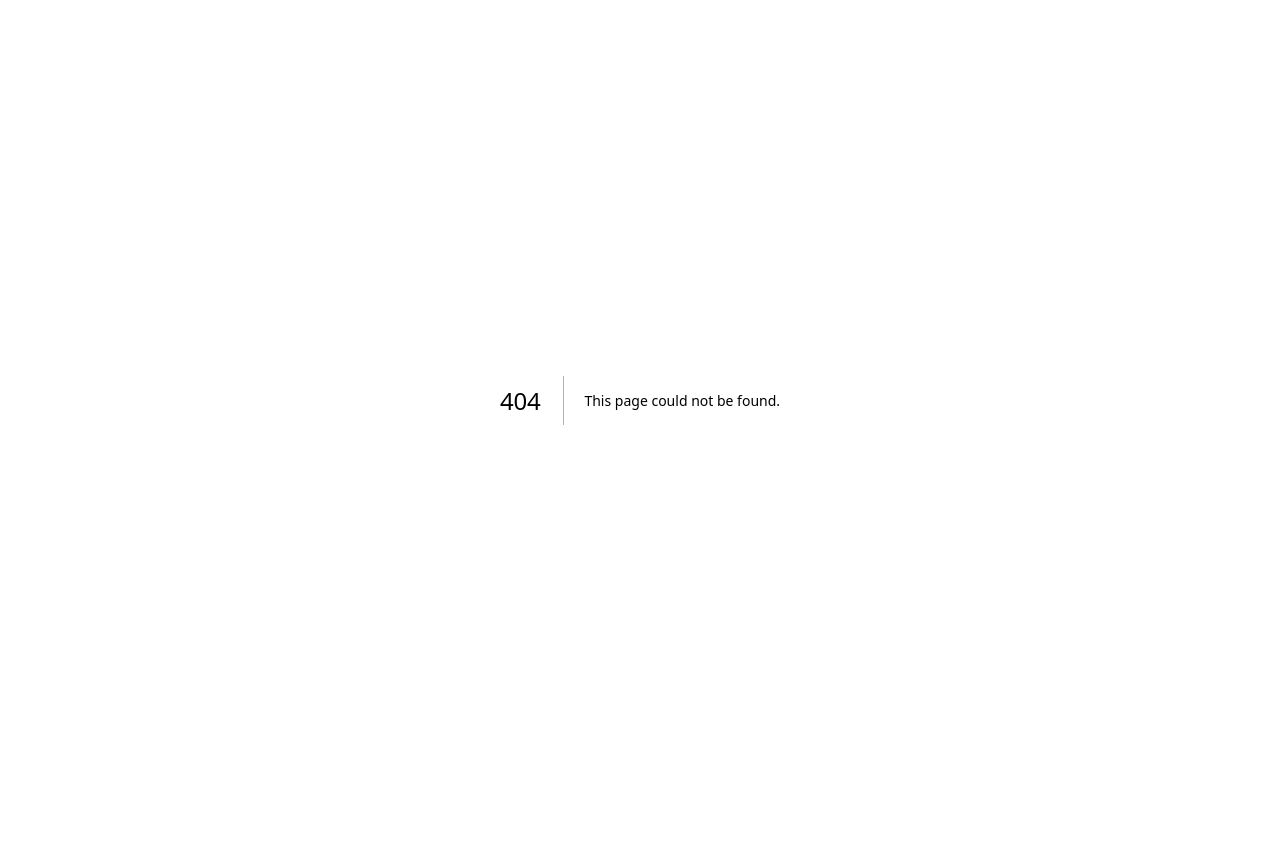
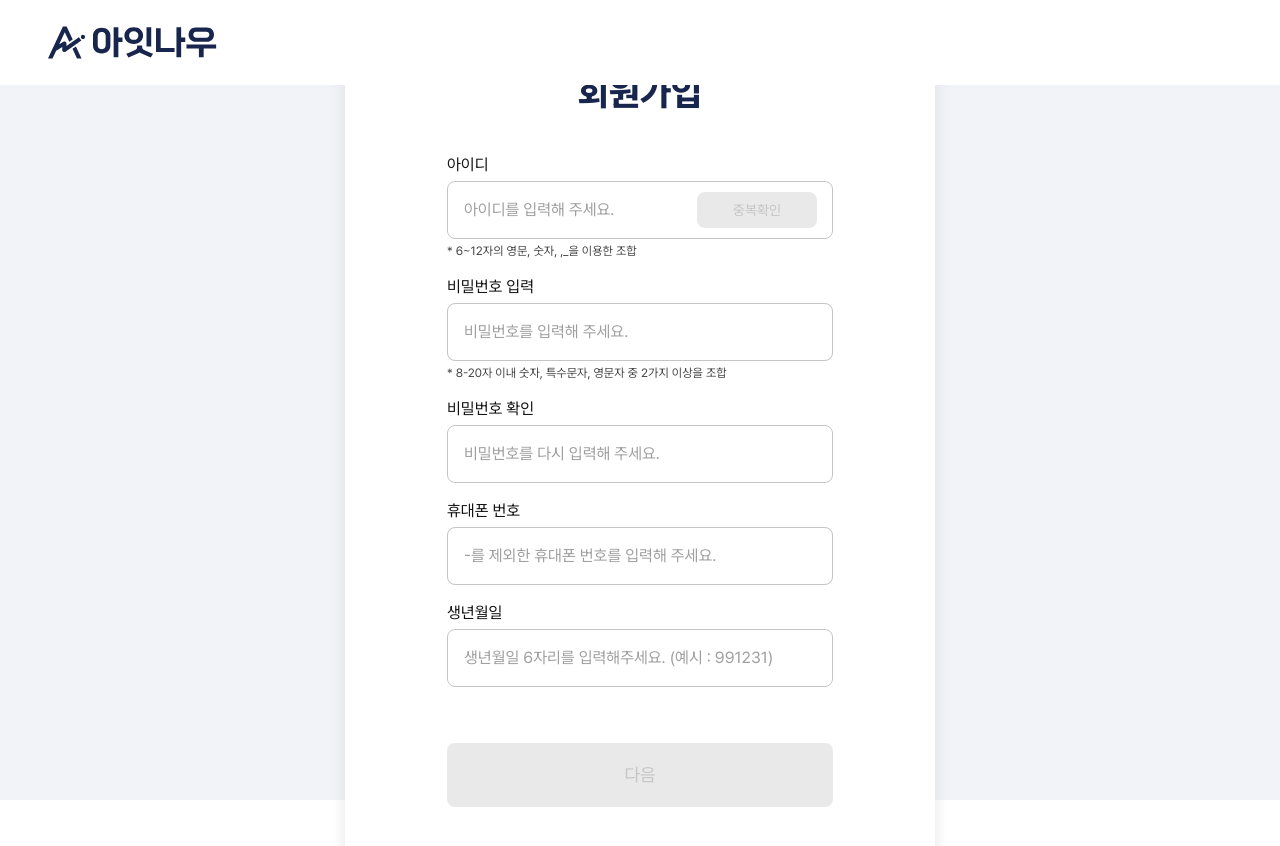
Before and after one commit to spectrum-6/Team-6-Aightnow, a Next.js app: page /signUp/register in a window 1280 px wide. Before the commit this address had no page. Shown: the top 846 px of the page. Before the commit the page ends 800 px from the top, so only its background shows below. Built offline with nearby package versions, Linux system fonts and the light colour scheme.

Commit message:
Feat: 회원가입 페이지 생성

```diff
--- /dev/null
+++ b/src/app/(account)/signUp/profile/page.tsx
@@ -0,0 +1,40 @@
+"use client";
+
+import DuplicateCheckInput from "@/components/DuplicateCheckInput";
+import AccountFormBox from "@/containers/account/AccountFormBox";
+import Image from "next/image";
+import { useState } from "react";
+
+export default function Profile() {
+  const [userNickname, setUserNickname] = useState("");
+
+  return (
+    <>
+      <AccountFormBox>
+        <h3 className="text-navy-900 font-extrabold text-center mb-10">
+          프로필 설정
+        </h3>
+
+        <form>
+          <button type="button" className="w-[120px] h-[120px] mb-6">
+            <Image
+              src={"/images/profile_img.png"}
+              alt="사용자 기본 프로필"
+              width={120}
+              height={120}
+            />
+          </button>
+
+          <DuplicateCheckInput
+            type="text"
+            name="nickname"
+            inputValue={userNickname}
+            setInputValue={(e) => setUserNickname(e.target.value)}
+            placeholder="닉네임을 입력해 주세요."
+            label="닉네임"
+          />
+        </form>
+      </AccountFormBox>
+    </>
+  );
+}
--- /dev/null
+++ b/src/app/(account)/signUp/register/page.tsx
@@ -0,0 +1,126 @@
+"use client";
+
+import TextButton from "@/components/Button/TextButton";
+import DuplicateCheckInput from "@/components/DuplicateCheckInput";
+import Input from "@/components/Input";
+import AccountFormBox from "@/containers/account/AccountFormBox";
+import Link from "next/link";
+import { ChangeEvent, useEffect, useState } from "react";
+
+export default function Register() {
+  // input 값 상태 관리
+  const [formFields, setFormFields] = useState({
+    id: "",
+    password: "",
+    passwordConfirm: "",
+    phoneNumber: "",
+    birthDate: "",
+  });
+
+  const { id, password, passwordConfirm, phoneNumber, birthDate } = formFields;
+
+  const [isPasswordConfirmError, setPasswordConfirmError] = useState(false);
+
+  const handleInputChange = (e: ChangeEvent<HTMLInputElement>) => {
+    const { name, value } = e.target;
+
+    if (name === "passwordConfirm" && value !== password) {
+      setPasswordConfirmError(true);
+    } else if (name === "passwordConfirm" && value === password) {
+      setPasswordConfirmError(false);
+    }
+
+    setFormFields((prevFields) => ({
+      ...prevFields,
+      [name]: value,
+    }));
+  };
+
+  // 버튼의 활성화 여부
+  const [isButtonEnable, setButtonEnable] = useState(false);
+  // userName, userPhoneNumber 값이 유효한지 확인하여 버튼 활성화
+  useEffect(() => {
+    const isFormValid = Object.values(formFields).every(
+      (field) => field.trim() !== ""
+    );
+    setButtonEnable(isFormValid);
+  }, [formFields]);
+
+  return (
+    <>
+      <AccountFormBox>
+        <h3 className="text-navy-900 font-extrabold text-center mb-10">
+          회원가입
+        </h3>
+
+        <form>
+          <div className="flex flex-col gap-4 mb-14">
+            <DuplicateCheckInput
+              type="text"
+              name="id"
+              inputValue={id}
+              setInputValue={handleInputChange}
+              placeholder="아이디를 입력해 주세요."
+              label="아이디"
+              caption="*  6~12자의 영문, 숫자, ,_을 이용한 조합"
+            />
+
+            <Input
+              type="password"
+              name="password"
+              inputValue={password}
+              setInputValue={handleInputChange}
+              placeholder="비밀번호를 입력해 주세요."
+              label="비밀번호 입력"
+              caption="*  8-20자 이내 숫자, 특수문자, 영문자 중 2가지 이상을 조합"
+            />
+
+            <Input
+              type="password"
+              name="passwordConfirm"
+              inputValue={passwordConfirm}
+              setInputValue={handleInputChange}
+              placeholder="비밀번호를 다시 입력해 주세요."
+              label="비밀번호 확인"
+              state={isPasswordConfirmError ? "warning" : null}
+              caption={
+                isPasswordConfirmError
+                  ? "동일한 비밀번호가 아닙니다. 다시 확인 후 입력해 주세요."
+                  : ""
+              }
+            />
+
+            <Input
+              type="number"
+              name="phoneNumber"
+              inputValue={phoneNumber}
+              setInputValue={handleInputChange}
+              placeholder="-를 제외한 휴대폰 번호를 입력해 주세요."
+              label="휴대폰 번호"
+            />
+
+            <Input
+              type="number"
+              name="birthDate"
+              inputValue={birthDate}
+              setInputValue={handleInputChange}
+              placeholder="생년월일 6자리를 입력해주세요. (예시 : 991231)"
+              label="생년월일"
+            />
+          </div>
+
+          <Link href={"/signUp/profile"}>
+            <TextButton
+              type="button"
+              variant={isButtonEnable ? "primary" : "disable"}
+              size="lg"
+              disabled={!isButtonEnable}
+            >
+              다음
+            </TextButton>
+          </Link>
+        </form>
+      </AccountFormBox>
+    </>
+  );
+}
--- /dev/null
+++ b/src/app/(account)/signUp/verify/page.tsx
@@ -0,0 +1,66 @@
+"use client";
+
+import TextButton from "@/components/Button/TextButton";
+import Input from "@/components/Input";
+import AccountFormBox from "@/containers/account/AccountFormBox";
+import Link from "next/link";
+import { useEffect, useState } from "react";
+
+export default function Verify() {
+  // input 값 상태 관리
+  const [userName, setUserName] = useState("");
+  const [userEmail, setUserEmail] = useState("");
+
+  // 버튼의 활성화 여부
+  const [isButtonEnable, setButtonEnable] = useState(false);
+
+  // userName, userPhoneNumber 값이 유효한지 확인하여 버튼 활성화
+  useEffect(() => {
+    if (userName.trim() !== "" && userEmail.trim() !== "") {
+      setButtonEnable(true);
+    } else {
+      setButtonEnable(false);
+    }
+  }, [userName, userEmail]);
+
+  return (
+    <>
+      <AccountFormBox>
+        <h3 className="text-navy-900 font-extrabold text-center mb-10">
+          본인인증
+        </h3>
+
+        <form>
+          <div className="flex flex-col gap-4 mb-14">
+            <Input
+              type="text"
+              name="name"
+              inputValue={userName}
+              setInputValue={(e) => setUserName(e.target.value)}
+              placeholder="이름을 입력해 주세요."
+              label="이름"
+            />
+            <Input
+              type="text"
+              name="email"
+              inputValue={userEmail}
+              setInputValue={(e) => setUserEmail(e.target.value)}
+              placeholder="이메일 주소를 입력해 주세요."
+              label="이메일주소"
+            />
+          </div>
+          <Link href={"/signUp/register"}>
+            <TextButton
+              type="button"
+              variant={isButtonEnable ? "primary" : "disable"}
+              size="lg"
+              disabled={!isButtonEnable}
+            >
+              인증링크 전송
+            </TextButton>
+          </Link>
+        </form>
+      </AccountFormBox>
+    </>
+  );
+}
```
